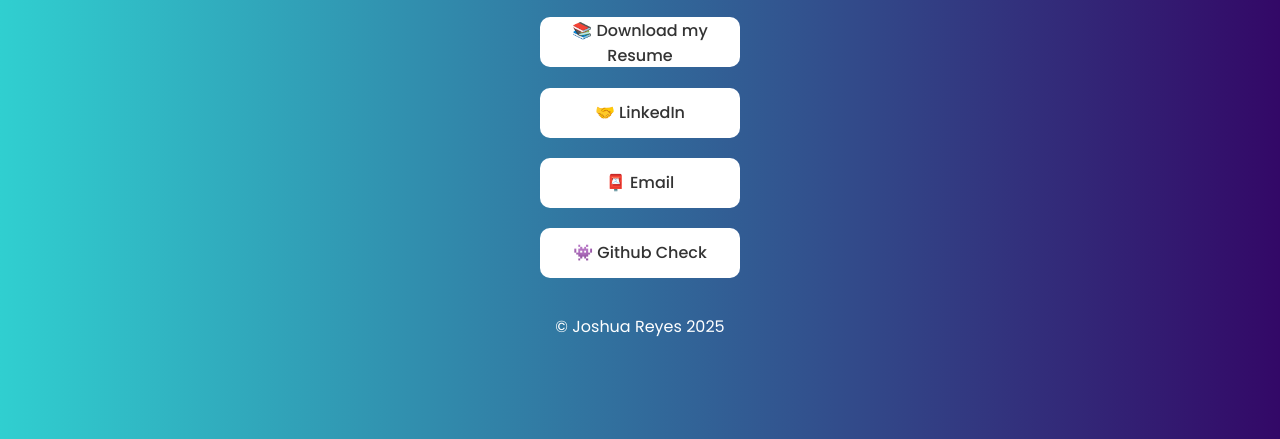
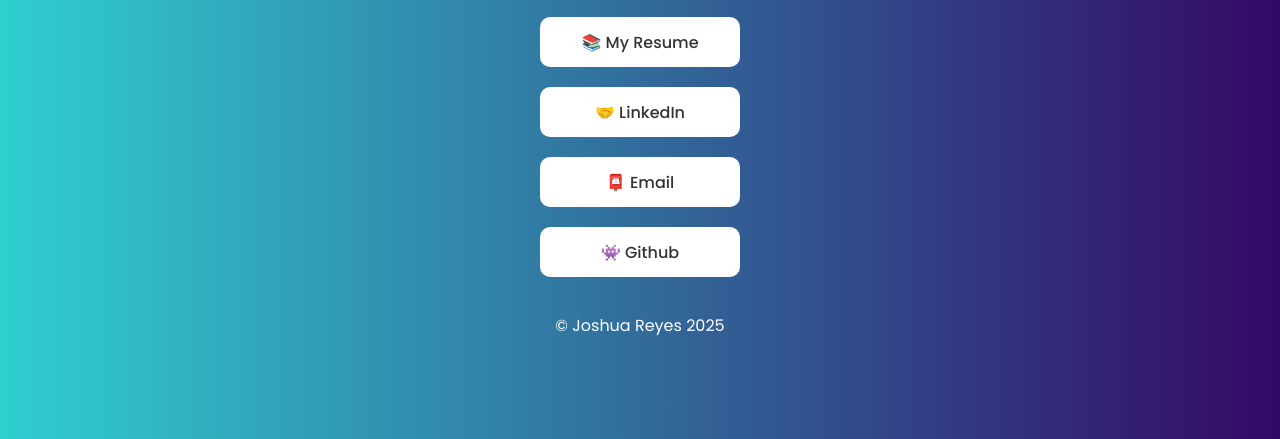
Before and after one commit to YoshiOfYoshiland/YoshiOfYoshiland.github.io, a plain HTML site: page index.html in a window 1280 px wide. Shown: the part 361-800 px from the top of the page. Drawn offline with Linux system fonts and the light colour scheme.

Commit message:
Update index.html

```diff
--- a/index.html
+++ b/index.html
@@ -17,7 +17,7 @@
     </header>
     <main>
       <a href="/assets/Resume.pdf">
-        <button>📚 Download my Resume</button>
+        <button>📚 My Resume</button>
       </a>
       <a href="https://www.linkedin.com/in/joshua-reyes-2894bb239">
         <button>🤝 LinkedIn</button>
@@ -26,7 +26,7 @@
         <button>📮 Email</button>
       </a>
       <a href="https://github.com/YoshiOfYoshiland">
-        <button>👾 Github Check</button>
+        <button>👾 Github</button>
       </a>
     </main>
     <footer>
```
